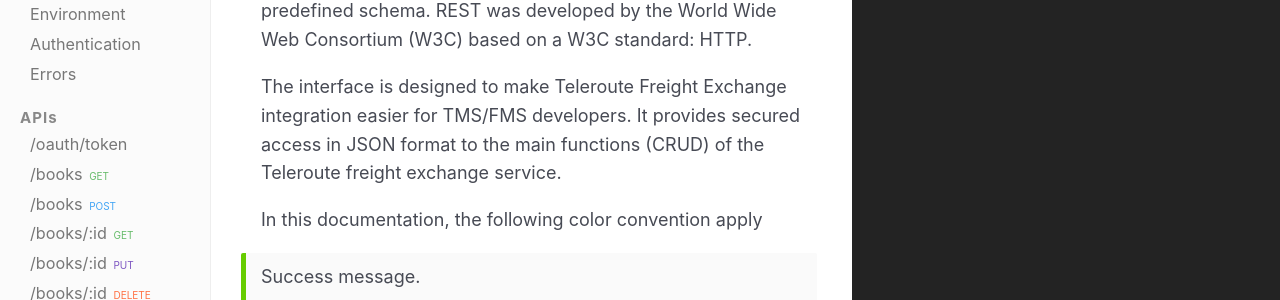
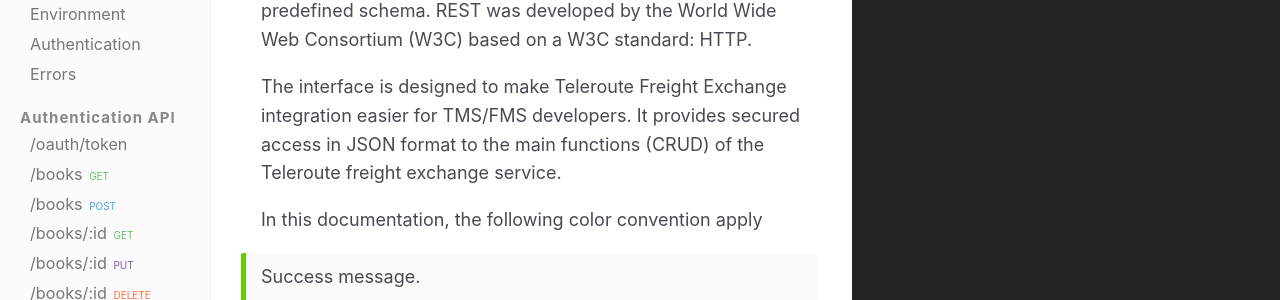
Before and after one commit to pierreyb/telerouteAPI, a Jekyll site: the page built from index.html, in a window 1280 px wide. Shown: the part 188-488 px from the top of the page. Built offline with Jekyll 4.4.1, drawn with Linux system fonts in a browser that asks for light colours; nearby versions of some CDN libraries.

Commit message:
Updated '_config.yml' via CloudCannon

```diff
--- a/_config.yml
+++ b/_config.yml
@@ -10,7 +10,7 @@
     title: Documentation
     position_number: 1
   api:
-    title: APIs
+    title: Authentication API
     position_number: 2
 plugins:
   - jekyll-sitemap
```
